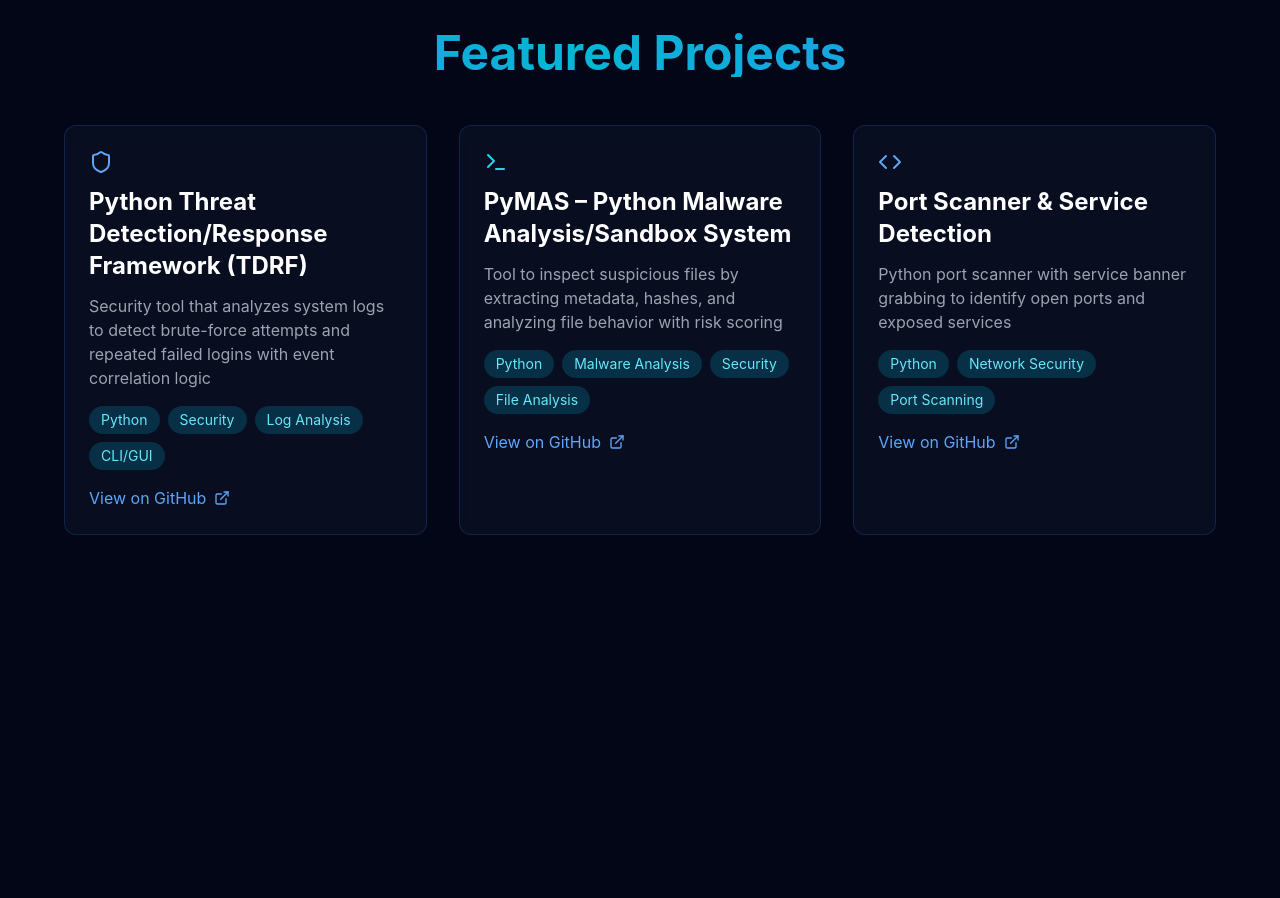
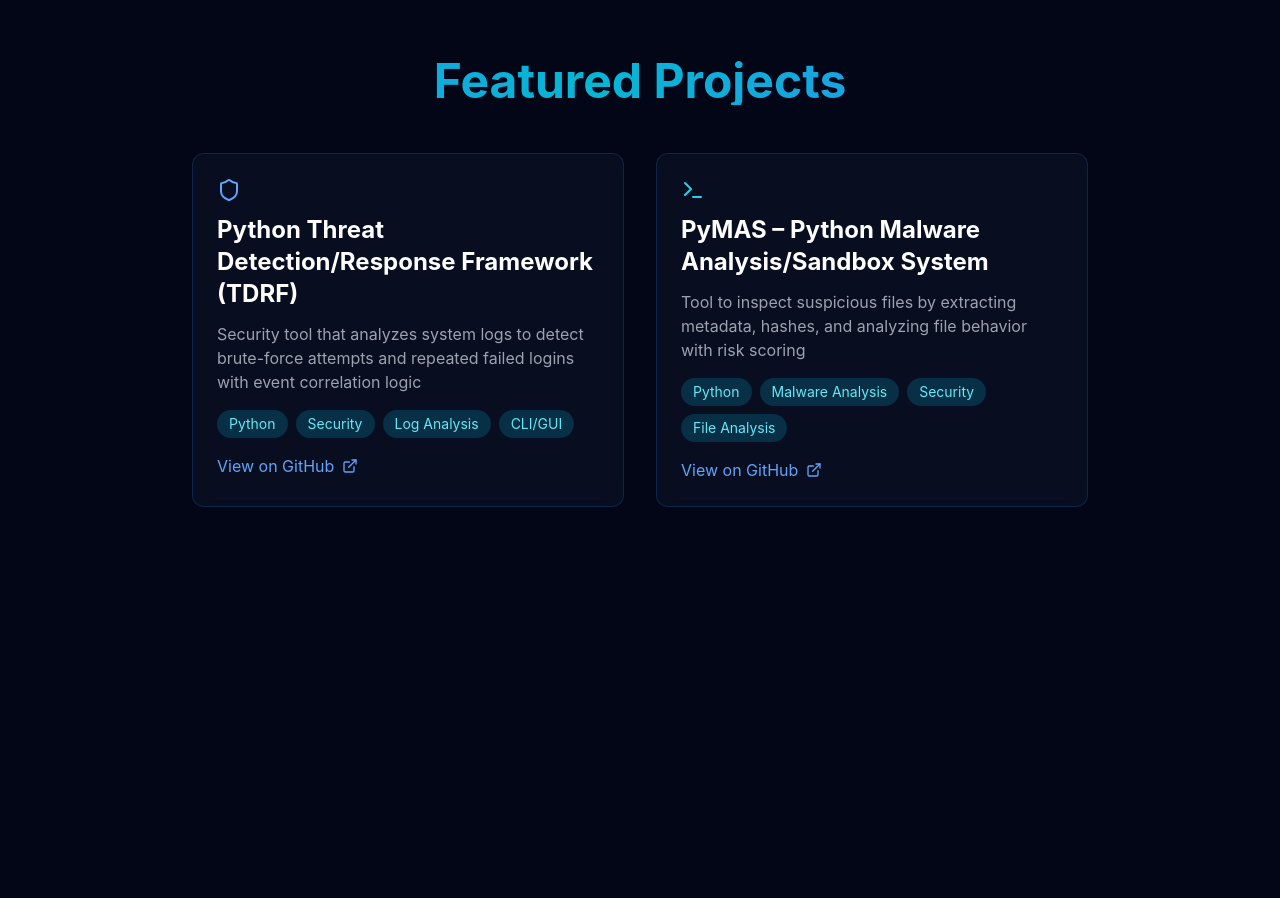
Before and after one commit to tbhuiyan625/Portfolio, a React (Create React App) app: page / in a window 1280 px wide. Shown: the part 2680-3578 px from the top of the page. Built offline with nearby package versions, Linux system fonts and the light colour scheme.

Commit message:
Updated portfolio with bug fixes and improvements

```diff
--- a/src/App.js
+++ b/src/App.js
@@ -1,5 +1,5 @@
 import React, { useState, useEffect } from 'react';
-import { Menu, X, Github, Linkedin, Mail, ExternalLink, ChevronDown, Shield, Code, Terminal } from 'lucide-react';
+import { Menu, X, Github, Linkedin, Mail, ExternalLink, ChevronDown, Shield, Terminal } from 'lucide-react';
 
 export default function Portfolio() {
   const [isMenuOpen, setIsMenuOpen] = useState(false);
@@ -66,13 +66,6 @@ export default function Portfolio() {
       tech: ["Python", "Malware Analysis", "Security", "File Analysis"],
       link: "https://github.com/tbhuiyan625",
       icon: <Terminal className="w-6 h-6 mb-3 text-cyan-400" />
-    },
-    {
-      title: "Port Scanner & Service Detection",
-      description: "Python port scanner with service banner grabbing to identify open ports and exposed services",
-      tech: ["Python", "Network Security", "Port Scanning"],
-      link: "https://github.com/tbhuiyan625",
-      icon: <Code className="w-6 h-6 mb-3 text-blue-400" />
     }
   ];
 
@@ -685,7 +678,7 @@ export default function Portfolio() {
           <h2 className="text-4xl sm:text-5xl font-bold mb-12 text-center gradient-text">
             Featured Projects
           </h2>
-          <div className="grid md:grid-cols-2 lg:grid-cols-3 gap-8">
+          <div className="grid md:grid-cols-2 gap-8 max-w-4xl mx-auto">
             {projects.map((project, idx) => (
               <div
                 key={idx}
```
Also changed, not shown: package.json (+5 -2 lines), public/index.html (+1 -1 lines), 1 other file (tests, documents, lock files or other folders).
